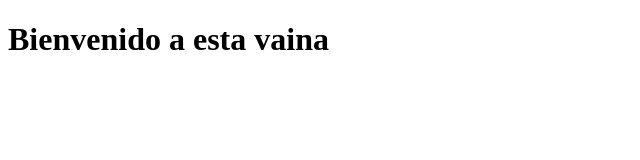
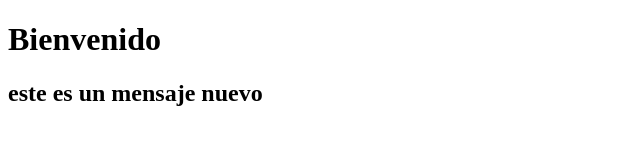
Before and after one commit to DanSystem7/miproyecto, a plain HTML site: page index.html in a window 1280 px wide. Shown: the whole page, without its empty margins (0-640 px from the left). Drawn offline with Linux system fonts and the light colour scheme.

Commit message:
Update index.html

```diff
--- a/index.html
+++ b/index.html
@@ -6,6 +6,7 @@
     <title>Mi Proyecto</title>
 </head>
 <body>
-    <h1>Bienvenido a esta vaina</h1>
+    <h1>Bienvenido</h1>
+    <h2>este es un mensaje nuevo</h2>
 </body>
 </html>
```
